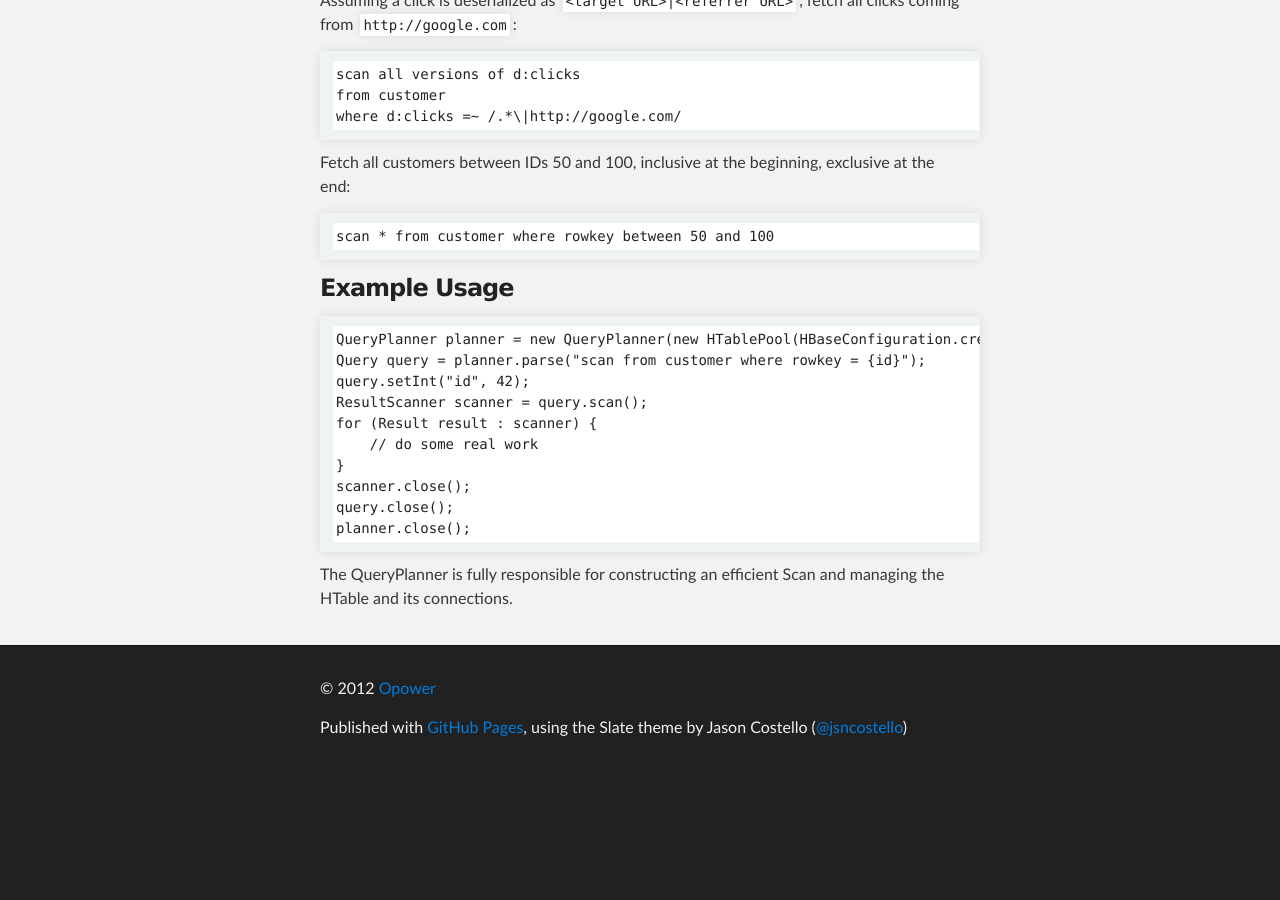
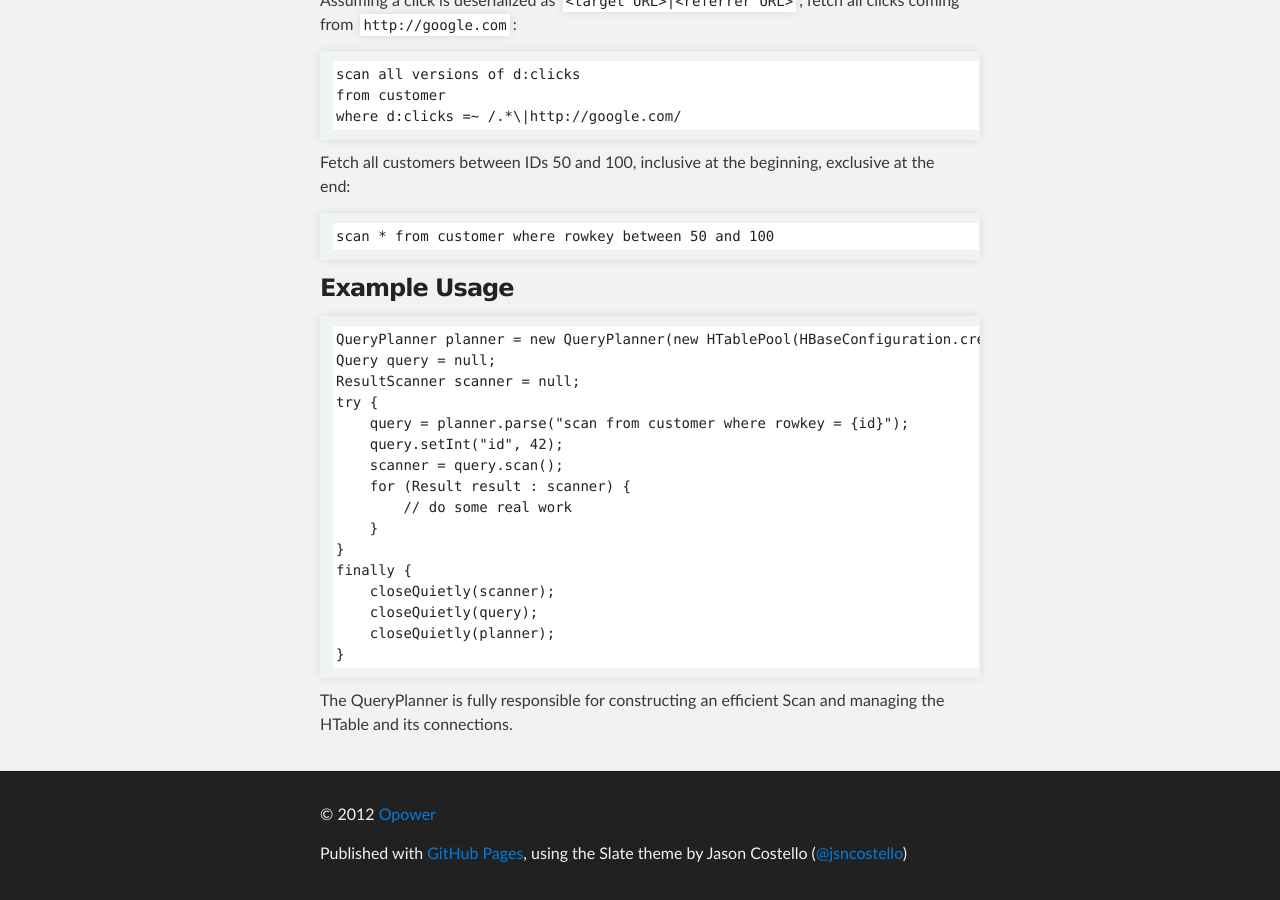
Before and after one commit to jeffkole/odoop, a Jekyll site: the page built from docs/query-planner.md, in a window 1280 px wide and 900 px high, scrolled down 1687 px. Built offline with Jekyll 4.4.1, drawn with Linux system fonts in a browser that asks for light colours; before the commit the page ends 2461 px from its top, so only the background shows below that.

Commit message:
Improves example code

```diff
--- a/docs/query-planner.md
+++ b/docs/query-planner.md
@@ -76,14 +76,20 @@ Fetch all customers between IDs 50 and 100, inclusive at the beginning, exclusiv
 ### Example Usage
 
     QueryPlanner planner = new QueryPlanner(new HTablePool(HBaseConfiguration.create()));
-    Query query = planner.parse("scan from customer where rowkey = {id}");
-    query.setInt("id", 42);
-    ResultScanner scanner = query.scan();
-    for (Result result : scanner) {
-        // do some real work
+    Query query = null;
+    ResultScanner scanner = null;
+    try {
+        query = planner.parse("scan from customer where rowkey = {id}");
+        query.setInt("id", 42);
+        scanner = query.scan();
+        for (Result result : scanner) {
+            // do some real work
+        }
     }
-    scanner.close();
-    query.close();
-    planner.close();
+    finally {
+        closeQuietly(scanner);
+        closeQuietly(query);
+        closeQuietly(planner);
+    }
 
 The QueryPlanner is fully responsible for constructing an efficient Scan and managing the HTable and its connections.
```
